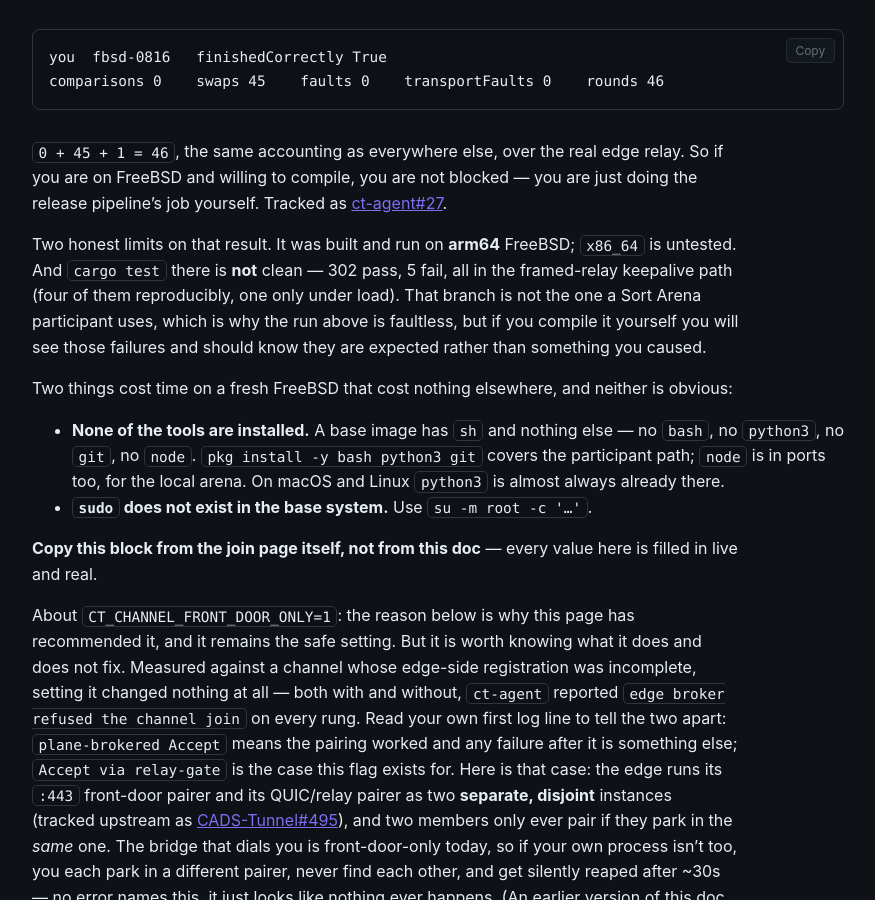
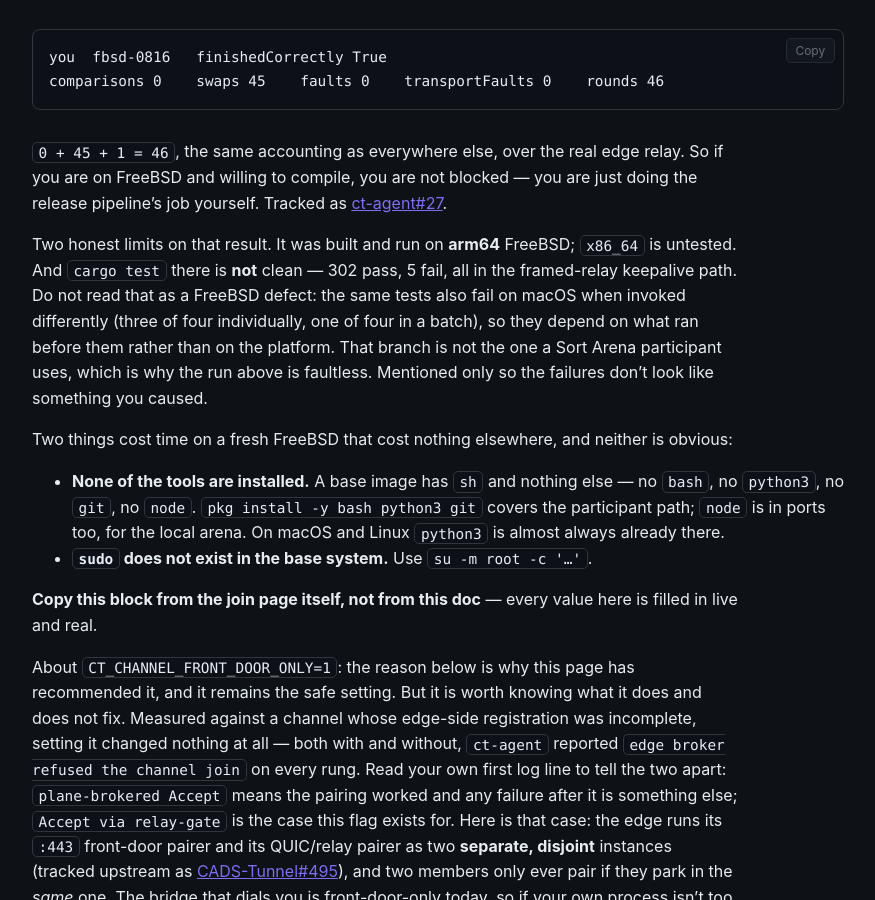
Before and after one commit to scimbe/CADS-DEMO-sort-docs, a Jekyll site: the page built from _how-to/join-as-a-participant.md, in a window 1280 px wide and 900 px high, scrolled down 9868 px. Shown: the whole window, without its empty margins (322-1197 px from the left). Built offline with Jekyll 4.4.1, drawn with Linux system fonts in a browser that asks for light colours.

Commit message:
docs(join): don't call the test failures a FreeBSD defect
A control arm on macOS at the same commit undercut that: the same tests fail
three-of-four individually there and one-of-four in a batch, so they depend on
execution context rather than the platform. My earlier wording implied a
FreeBSD property it does not support.

```diff
--- a/_how-to/join-as-a-participant.md
+++ b/_how-to/join-as-a-participant.md
@@ -347,10 +347,11 @@ on FreeBSD and willing to compile, you are not blocked — you are just doing th
 job yourself. Tracked as [ct-agent#27](https://github.com/scimbe/ct-agent/issues/27).
 
 Two honest limits on that result. It was built and run on **arm64** FreeBSD; `x86_64` is untested.
-And `cargo test` there is **not** clean — 302 pass, 5 fail, all in the framed-relay keepalive path
-(four of them reproducibly, one only under load). That branch is not the one a Sort Arena
-participant uses, which is why the run above is faultless, but if you compile it yourself you will
-see those failures and should know they are expected rather than something you caused.
+And `cargo test` there is **not** clean — 302 pass, 5 fail, all in the framed-relay keepalive path.
+Do not read that as a FreeBSD defect: the same tests also fail on macOS when invoked differently
+(three of four individually, one of four in a batch), so they depend on what ran before them rather
+than on the platform. That branch is not the one a Sort Arena participant uses, which is why the run
+above is faultless. Mentioned only so the failures don't look like something you caused.
 
 Two things cost time on a fresh FreeBSD that cost nothing elsewhere, and neither is obvious:
 
```
